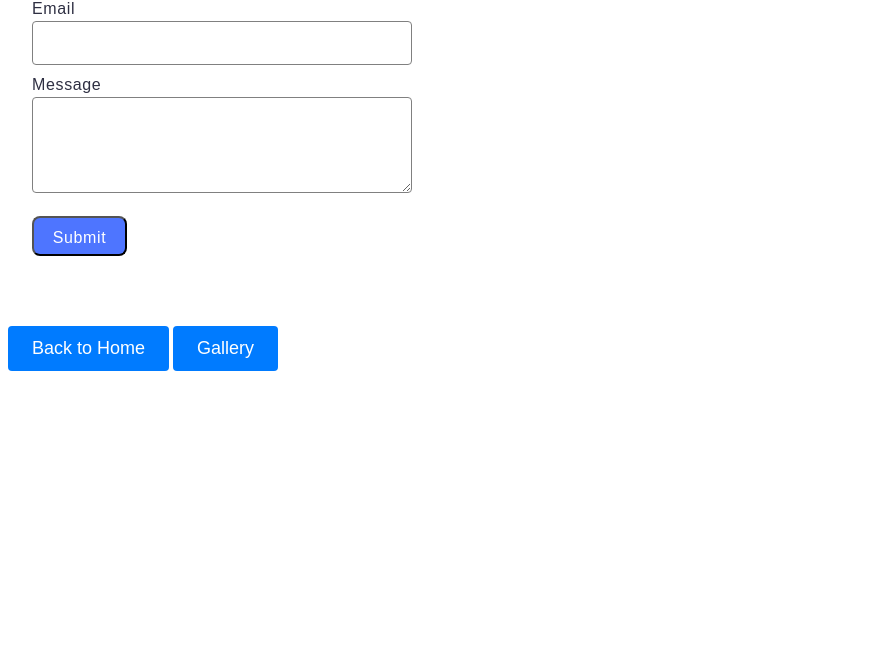
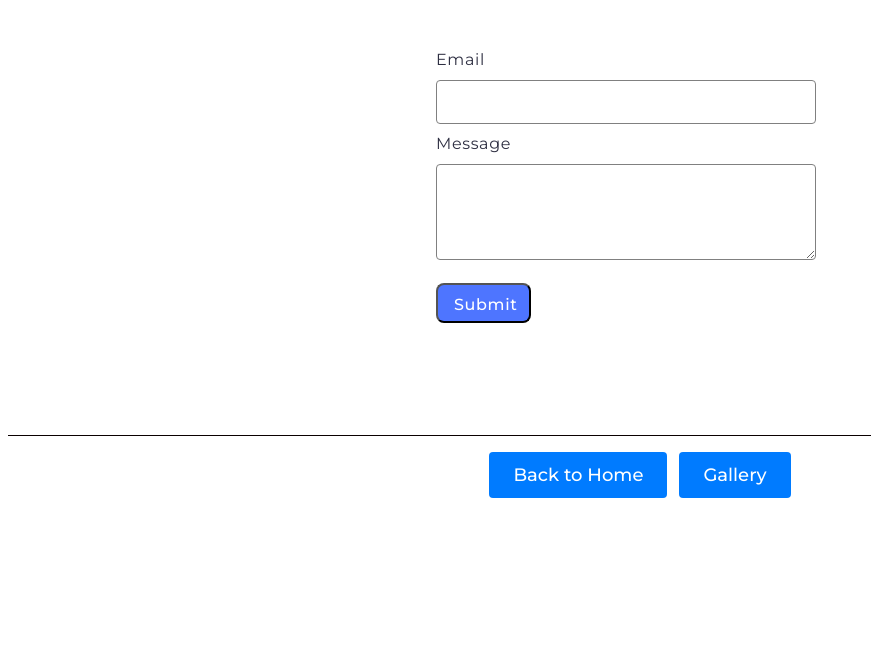
Before and after one commit to ods-fsd/goit-js-hw-09, a website built with Vite: page src/2-form.html in a window 1280 px wide. Shown: the part 154-800 px from the top of the page, without its empty margins (0-871 px from the left). Built offline with nearby package versions, Linux system fonts and the light colour scheme.

Commit message:
Add gallery title and improve layout in HTML and CSS; refactor form structure and styles

```diff
--- a/src/2-form.html
+++ b/src/2-form.html
@@ -6,27 +6,33 @@
   <meta http-equiv="X-UA-Compatible" content="IE=edge" />
   <meta name="viewport" content="width=device-width, initial-scale=1.0" />
   <title>Form</title>
+  <link rel="preconnect" href="https://fonts.googleapis.com">
+  <link rel="preconnect" href="https://fonts.gstatic.com" crossorigin>
+  <link
+    href="https://fonts.googleapis.com/css2?family=Montserrat:ital,wght@0,100..900;1,100..900&family=Mulish:wght@200..1000&display=swap"
+    rel="stylesheet">
   <link rel="stylesheet" href="./css/styles.css" />
 </head>
 
 <body>
   <main>
+    <div class="form-container">
       <h1 class="form-title">Form</h1>
       <form class="feedback-form" action="#" method="post">
-
         <label class="form-label" for="email">Email
           <input class="form-input" type="email" id="email" name="email" required />
         </label>
-
         <label class="form-label" for="name">Message
           <textarea class="form-input form-area" name="message" id="name" required></textarea>
         </label>
-
         <button class="form-btn" type="submit">Submit</button>
       </form>
+    </div>
 
+    <div class="div-btn">
       <button type="button" class="b-button"><a href="./index.html">Back to Home</a></button>
       <button type="button" class="b-button"><a href="./1-gallery.html">Gallery</a></button>
+    </div>
   </main>
 </body>
 <script type="module" src="./js/2-form.js"></script>
--- a/src/css/form.css
+++ b/src/css/form.css
@@ -1,14 +1,23 @@
 .form-title {
   font-family: 'Montserrat', sans-serif;
   font-size: 48px;
-  margin: 48px;
+  margin: 40px;
 }
+.form-container {
+  display: flex;
+  flex-direction: column;
+  align-items: center;
+  margin-top: 40px;
+  margin-bottom: 40px;
+}
+
 .feedback-form {
   display: flex;
   flex-direction: column;
   gap: 8px;
   max-width: 408px;
   margin: 24px;
+  padding-bottom: 48px;
 }
 .form-label {
   font-family: 'Montserrat', sans-serif;
@@ -23,7 +32,7 @@
   border-radius: 4px;
   width: 360px;
   height: 40px;
-
+  margin-top: 8px;
   font-family: 'Montserrat', sans-serif;
   font-weight: 400;
   font-size: 16px;
--- a/src/css/gallery.css
+++ b/src/css/gallery.css
@@ -2,6 +2,17 @@
   max-width: 1200px;
   margin: 0 auto;
   padding: 24px;
+  display: flex;
+  flex-direction: column;
+  align-items: center;
+  margin-top: 40px;
+  margin-bottom: 40px;
+}
+
+.gallery-title {
+  font-family: 'Montserrat', sans-serif;
+  font-size: 48px;
+  margin: 40px;
 }
 
 .gallery {
--- a/src/css/styles.css
+++ b/src/css/styles.css
@@ -11,9 +11,17 @@
   gap: 20px;
 }
 
+.div-btn {
+  display: flex;
+  justify-content: center;
+  gap: 12px;
+  margin-top: 40px;
+  margin-bottom: 40px;
+  padding: 16px;
+  border-top: 1px solid #0a0000;
+}
+
 .b-button {
-  margin-top: 46px;
-  display: inline-block;
   padding: 12px 24px;
   font-size: 18px;
   color: #fff;
@@ -24,6 +32,12 @@
   text-align: center;
   cursor: pointer;
   transition: background-color 0.3s ease;
+  font-family: 'Montserrat', sans-serif;
+  font-weight: 500;
+}
+
+.b-button:hover {
+  background-color: #0056b3;
 }
 
 .gallery-a,
```
Also changed, not shown: src/1-gallery.html (+3 -0 lines), src/index.html (+5 -1 lines). Lines whose indentation alone changed are shown as unchanged.
